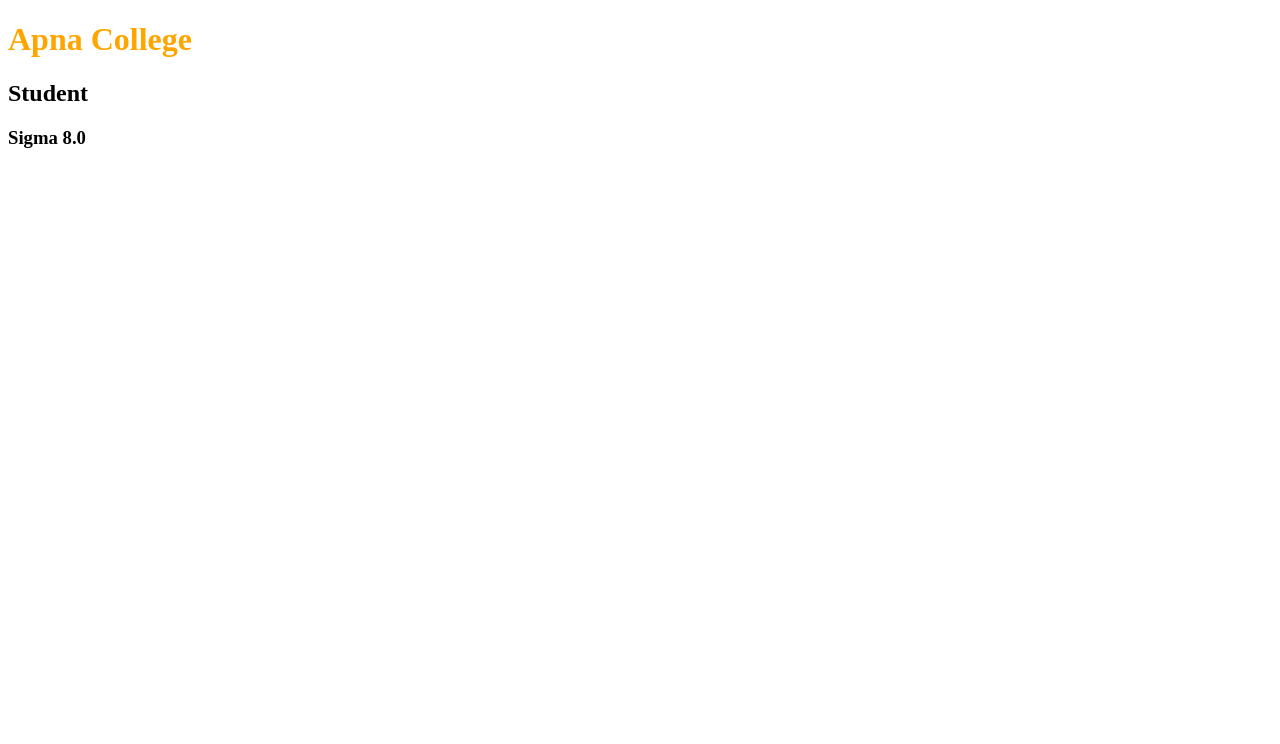
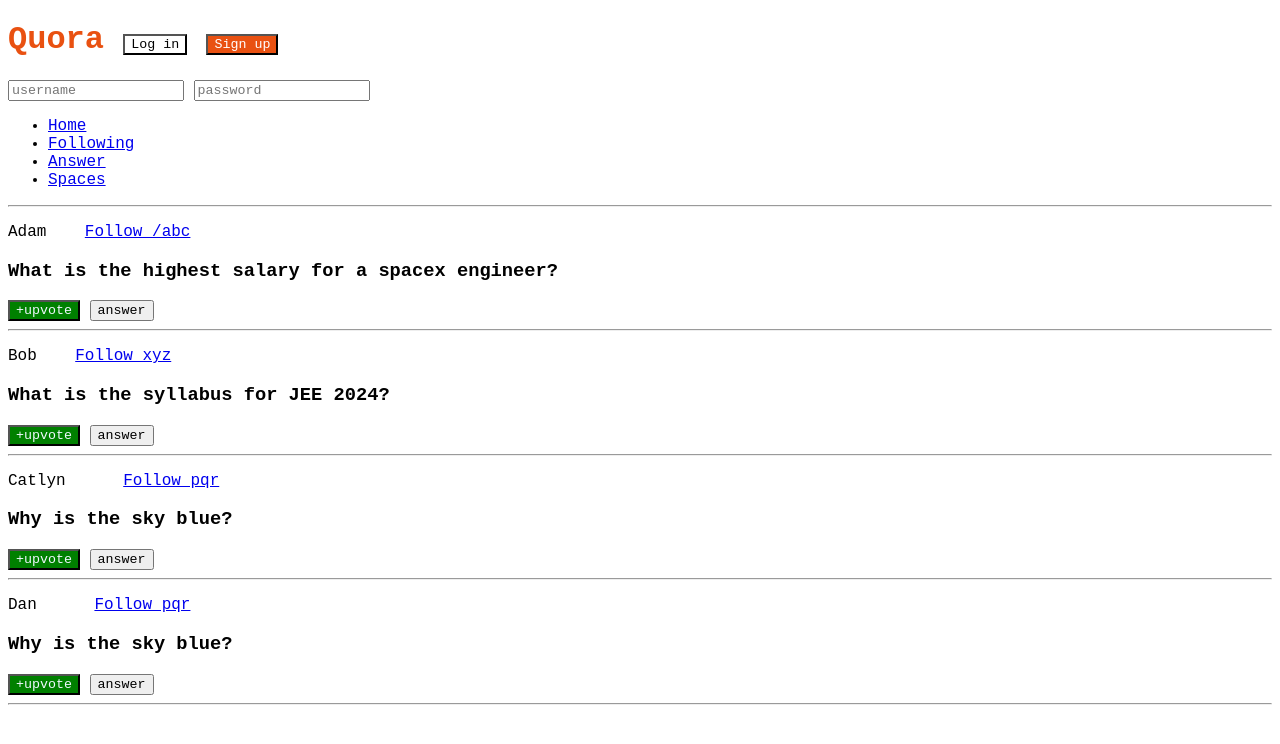
Before and after one commit to mhassan-pro/Learning-HTML, a plain HTML site: page CSS-Practice/index.html in a window 1280 px wide. Drawn offline with Linux system fonts and the light colour scheme.

Commit message:
Refactor index.html to create a Quora-like layout with a header, navigation, and main content sections; update style.css to enhance button styles and apply a global font family.

```diff
--- a/CSS-Practice/index.html
+++ b/CSS-Practice/index.html
@@ -1,19 +1,76 @@
 <!DOCTYPE html>
 <html lang="en">
-    <head>
-        <meta charset="UTF-8">
-        <meta name="viewport" content="width=device-width, initial-scale=1.0">
-        <title>CSS Chapter 1</title>
-        <link rel="stylesheet" href="style.css">
-    </head>
-    <body>
-        <!-- Using Inline CSS by using (style) attribute, it is the basic step-->
-        <!-- Disadvantage css is manually applied in each line which make it harder to use in larger size of websites -->
-        <!-- usig style tag to add css in code, style tag is created in head section -->
-        <!-- problem using this method it only aplly css to file in which it is created in real life multiple files are created you can not write css for every file -->
-        <h1>Apna College</h1>
-        <h2>Student</h2>
-        <h3>Sigma 8.0</h3>
-        <!-- Third method to apply css in file is creating a seprate css file and then link that file with html file this method is use in real life projec
-    </body>
+  <head>
+    <meta charset="UTF-8" />
+    <meta http-equiv="X-UA-Compatible" content="IE=edge" />
+    <meta name="viewport" content="width=device-width, initial-scale=1.0" />
+    <title>CSS Chapter2</title>
+    <link rel="stylesheet" href="style.css">
+  </head>
+  <body>
+    <header>
+        <h1>Quora
+            <button id="login">Log in</button>
+            <button id="signup">Sign up</button>
+        </h1>
+        <div>
+            <input type="text" placeholder="username">
+            <input type="password" placeholder="password">
+        </div>
+        <nav>
+            <ul>
+                <li><a href="/home">Home</a></li>
+                <li><a href="/following">Following</a></li>
+                <li><a href="/answer">Answer</a></li>
+                <li><a href="/spaces">Spaces</a></li>
+            </ul>
+        </nav>
+        <hr>
+    </header>
+    <main>
+        <p>
+        Adam &nbsp;&nbsp;
+        <a class="follow" href="/adam">Follow /abc</a></span>
+        </p>
+        <h3>What is the highest salary for a spacex engineer?</h3>
+        <span>
+            <button class="upvote">+upvote</button>
+            <button>answer</button>
+        </span>
+        <hr />
+
+        <p>
+        Bob &nbsp;&nbsp;
+        <a class="follow" href="/bob">Follow xyz</a>
+        </p>
+        <h3>What is the syllabus for JEE 2024?</h3>
+        <span>
+            <button class="upvote">+upvote</button>
+            <button>answer</button>
+        </span>
+        <hr />
+
+        <p>
+        Catlyn &nbsp;&nbsp;&nbsp;&nbsp;
+        <a class="follow" href="/catlyn">Follow pqr</a>
+        </p>
+        <h3>Why is the sky blue?</h3>
+        <span>
+            <button class="upvote">+upvote</button>
+            <button>answer</button>
+        </span>
+        <hr />
+
+        <p>
+            Dan &nbsp;&nbsp;&nbsp;&nbsp;
+            <a class="follow" href="/dan">Follow pqr</a>
+            </p>
+            <h3>Why is the sky blue?</h3>
+            <span>
+                <button class="upvote">+upvote</button>
+                <button>answer</button>
+            </span>
+            <hr />
+    </main>
+  </body>
 </html>
--- a/CSS-Practice/style.css
+++ b/CSS-Practice/style.css
@@ -1,11 +1,18 @@
-h1{
-    color:orange;
-}
-p{
+  *{
+    font-family: 'Courier New';
+  }
+  h1{
+    color: #e95111;
+  }
+  #login
+  {
+    background-color: #ffffff;
+  }
+  #signup{
+    background-color: #e95111;
     color: white;
-    background-color: black;
-}
-button{
-    color:white;
-    background-color: blue;
-}
+  }
+  .upvote{
+    background-color: green;
+    color: aliceblue;
+  }
```
